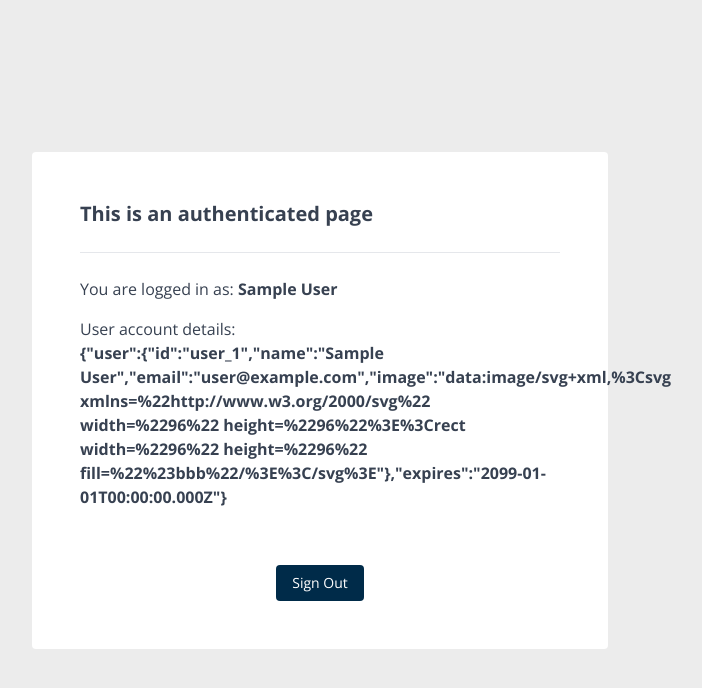
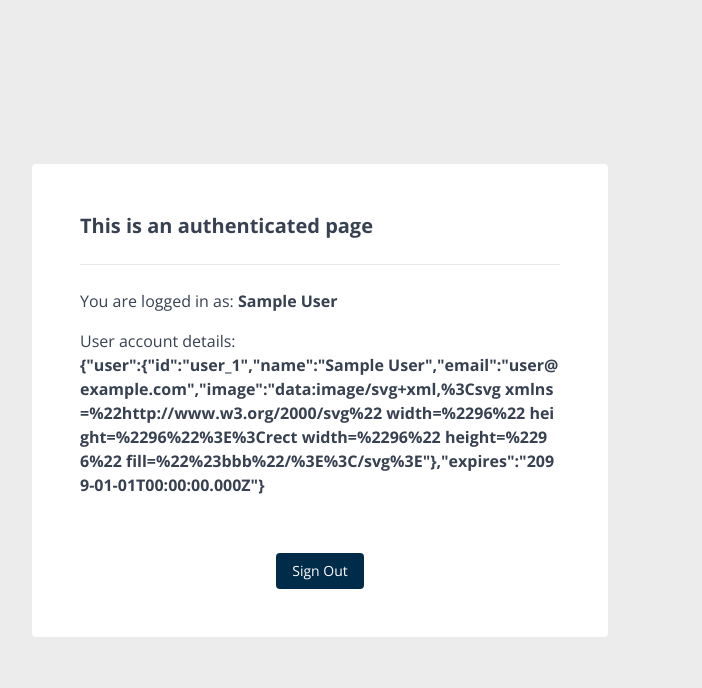
Before and after one commit to sharoncraddock/next-with-auth, a Next.js app: page /me in a window 1280 px wide. Shown: the top 688 px of the page, without its empty margins (320-1022 px from the left). Built offline with nearby package versions, Linux system fonts and the light colour scheme; no server answers; sample sign-in values are in the browser's storage.

Commit message:
Break long words in demo session text.

```diff
--- a/app/me/page.jsx
+++ b/app/me/page.jsx
@@ -20,7 +20,7 @@ async function Me() {
           <span className="font-bold">{session?.user?.name}</span>
         </h2>
         <p className="mt-4">User account details:</p>
-        <p className="mb-10 font-bold">{JSON.stringify(session)}</p>
+        <p className="mb-10 font-bold break-all">{JSON.stringify(session)}</p>
         <div className="text-center">
           <SignOutButton />
         </div>
```
